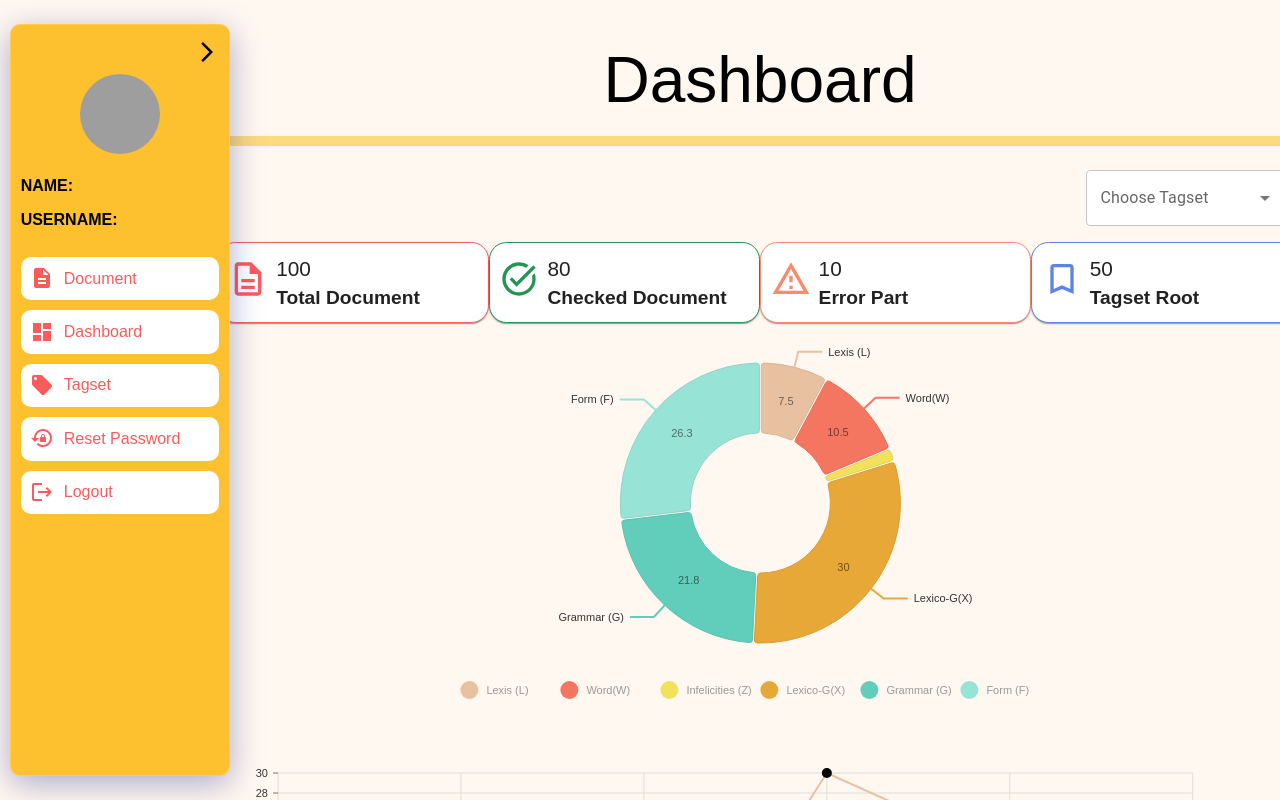
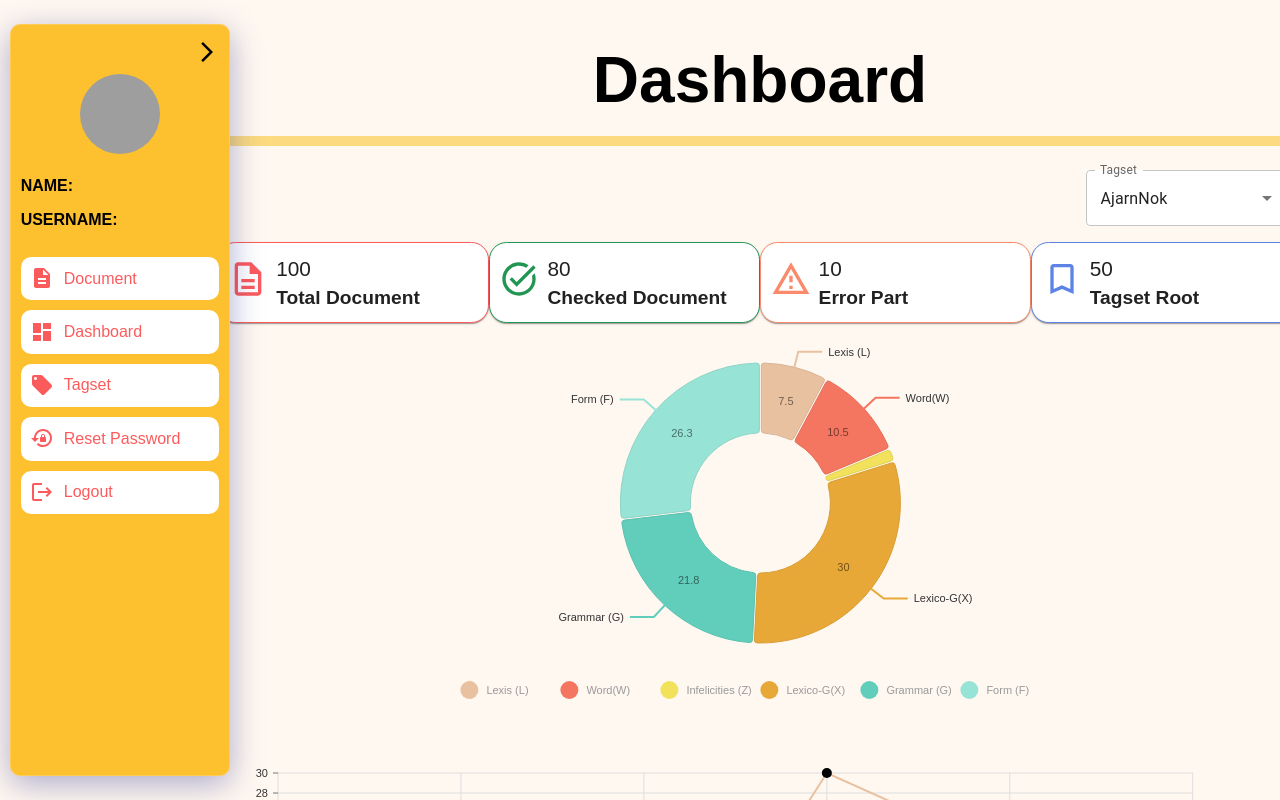
Before and after one commit to BananaGangDev/Front-end_KAEWJAA, a React (Vite) app: page /dashboard in a window 1280 px wide. Shown: the top 800 px of the page. Built offline with nearby package versions, Linux system fonts and the light colour scheme; grey boxes are pictures that could not be loaded.

Commit message:
Edit sidebar and dashboard

```diff
--- a/src/components/SideBar.jsx
+++ b/src/components/SideBar.jsx
@@ -22,7 +22,7 @@ function sidebar(props) {
       width: "15rem",
     },
     closed: {
-      width: "2rem",
+      width: "5rem",
     },
   };
 
--- a/src/pages/Dashboard.jsx
+++ b/src/pages/Dashboard.jsx
@@ -1,17 +1,28 @@
-import React, { StrictMode } from "react";
+import React, { StrictMode, useState } from "react";
 import SideBar from "../components/SideBar";
-import Fab from "@mui/material/Fab";
+
+// Material-UI Icons
 import DescriptionOutlinedIcon from "@mui/icons-material/DescriptionOutlined";
 import TaskAltOutlinedIcon from "@mui/icons-material/TaskAltOutlined";
 import WarningAmberOutlinedIcon from "@mui/icons-material/WarningAmberOutlined";
 import TurnedInNotOutlinedIcon from "@mui/icons-material/TurnedInNotOutlined";
+
+// Material-UI Components
 import Paper from "@mui/material/Paper";
+import Checkbox from "@mui/material/Checkbox";
+import TextField from "@mui/material/TextField";
+import Autocomplete from "@mui/material/Autocomplete";
+import InputLabel from "@mui/material/InputLabel";
+import MenuItem from "@mui/material/MenuItem";
+import FormControl from "@mui/material/FormControl";
+import Select from "@mui/material/Select";
+
+// Nivo Components
 import { ResponsivePie } from "@nivo/pie";
 import { ResponsiveLine } from "@nivo/line";
 import { ResponsiveBar } from "@nivo/bar";
-import Checkbox from "@mui/material/Checkbox";
-import TextField from "@mui/material/TextField";
-import Autocomplete from "@mui/material/Autocomplete";
+
+// Material-UI Icons for Autocomplete
 import CheckBoxOutlineBlankIcon from "@mui/icons-material/CheckBoxOutlineBlank";
 import CheckBoxIcon from "@mui/icons-material/CheckBox";
 
@@ -21,25 +32,25 @@ function Dashboard() {
       theme: "#FC5B5C",
       label: "Total Document",
       dataKey: "totalDocuments",
-      logo: <DescriptionOutlinedIcon sx={{ fontSize: 40 }}/>,
+      logo: <DescriptionOutlinedIcon sx={{ fontSize: 40 }} />,
     },
     {
       theme: "#219653",
       label: "Checked Document",
       dataKey: "checkedDocuments",
-      logo: <TaskAltOutlinedIcon sx={{ fontSize: 40 }}/>,
+      logo: <TaskAltOutlinedIcon sx={{ fontSize: 40 }} />,
     },
     {
       theme: "#F98A6C",
       label: "Error Part",
       dataKey: "errorParts",
-      logo: <WarningAmberOutlinedIcon sx={{ fontSize: 40 }}/>,
+      logo: <WarningAmberOutlinedIcon sx={{ fontSize: 40 }} />,
     },
     {
       theme: "#5C83E5",
       label: "Tagset Root",
       dataKey: "tagsetRoots",
-      logo: <TurnedInNotOutlinedIcon sx={{ fontSize: 40 }}/>,
+      logo: <TurnedInNotOutlinedIcon sx={{ fontSize: 40 }} />,
     },
   ];
 
@@ -279,6 +290,11 @@ function Dashboard() {
   const icon = <CheckBoxOutlineBlankIcon fontSize="small" />;
   const checkedIcon = <CheckBoxIcon fontSize="small" />;
   const tagsetgroup = [{ title: "AjarnNok" }, { title: "AjarnJack" }];
+  const [tagset, setTagset] = useState("AjarnNok");
+
+  const handleChange = (event) => {
+    setTagset(event.target.value);
+  };
 
   return (
     <SideBar>
@@ -293,32 +309,18 @@ function Dashboard() {
                 <FilterAltOutlinedIcon sx={{ mr: 1 }} />
                 Add Filter
               </Fab> */}
-            <Autocomplete
-              multiple
-              id="checkboxes-tags-demo"
-              options={tagsetgroup}
-              disableCloseOnSelect
-              getOptionLabel={(option) => option.title}
-              renderOption={(props, option, { selected }) => (
-                <li {...props}>
-                  <Checkbox
-                    icon={icon}
-                    checkedIcon={checkedIcon}
-                    style={{ marginRight: 8 }}
-                    checked={selected}
-                  />
-                  {option.title}
-                </li>
-              )}
+            <FormControl
               style={{ width: "auto", minWidth: 200, background: "#fff" }}
-              renderInput={(params) => (
-                <TextField
-                  {...params}
-                  label="Choose Tagset"
-                  placeholder="Tagset"
-                />
-              )}
-            />
+            >
+              <InputLabel id="demo-simple-select-label">Tagset</InputLabel>
+              <Select value={tagset} label="Tagset" onChange={handleChange}>
+                {tagsetgroup.map((option, index) => (
+                  <MenuItem key={index} value={option.title}>
+                    {option.title}
+                  </MenuItem>
+                ))}
+              </Select>
+            </FormControl>
           </div>
 
           <div className="cardsGroup">
@@ -328,9 +330,7 @@ function Dashboard() {
                 className="card"
                 sx={{ border: `solid 1px ${card.theme}`, width: 250 }}
               >
-                <div className="cardLogo"
-
-                style={{ color: card.theme }}>
+                <div className="cardLogo" style={{ color: card.theme }}>
                   {card.logo}
                 </div>
                 <div className="cardContent">
--- a/src/styles/Concordance.css
+++ b/src/styles/Concordance.css
@@ -1,17 +1,18 @@
 .Concordancepage {
-  font-family: "IBM Plex Sana Thai Looped", sans-serif;
-  color: black !important;
-  background: #FFF8F1;
+  /* font-family: 'Dangrek', sans-serif; */
+  font-family: Dangrek, sans-serif;
+  color: black ;
   height: 100vh;
   display: flex;
   flex-direction: column;
   padding: 2em 2em 0 2em;
-  /* align-items: center; */
+
 }
 
 .headerContext {
   font-size: 4em;
   text-align: center;
+  font-weight: bold;
 }
 
 .header #backArrow {
--- a/src/styles/Dashboard.css
+++ b/src/styles/Dashboard.css
@@ -1,5 +1,5 @@
 .dashboardpage {
-    font-family: "IBM Plex Sana Thai Looped", sans-serif;
+    font-family: Dangrek, sans-serif;
     color: black;
     background: #FFF8F1;
     display: flex;
--- a/src/styles/Sidebar.css
+++ b/src/styles/Sidebar.css
@@ -6,8 +6,13 @@
     background: #FFF8F1;
   }
 
-.body_container {
+.body_container-closed{
     flex: 1;
+    width: calc(100% - 5rem);
+  }
+.body_container{
+    flex: 1;
+    width: calc(100% - 15rem);
   }
 .closed{
   margin-left: 2.8em;
```
